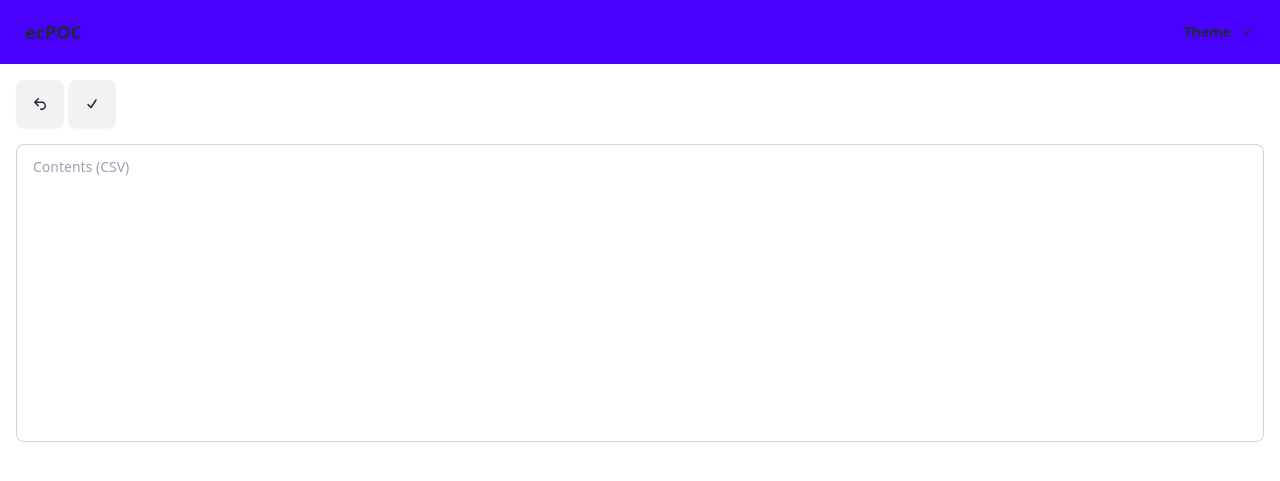
After one commit to jaymandz/ecertify-cert-gen-poc, a Flask app: page /certificates/1/csv in a window 1280 px wide. The commit adds this page. Shown: the top 481 px of the page. Run offline with Flask 3, Linux system fonts and the light colour scheme; tables that the repository leaves empty hold one stand-in row (values such as "Sample post"); some libraries are stand-ins or nearby versions.

Commit message:
Began work on adding certificate recipients via CSV file

```diff
--- a/blueprints/web/certificates.py
+++ b/blueprints/web/certificates.py
@@ -161,6 +161,17 @@ def update(id):
 def delete(id):
     return 'Under construction'
 
-@certificates_blueprint.post('/<int:id>/zip')
-def zip(id):
-    return 'Under construction'
+@certificates_blueprint.get('/<int:id>/csv')
+def recipients_csv_upload(id):
+    c = db.get_or_404(Certificate, id)
+    return render_template(
+        'certificates/recipients-csv.html',
+        title=f'Add recipients for certificate "{c.name}" through CSV',
+        certificate=c,
+    )
+
+@certificates_blueprint.post('/<int:id>/csv')
+def recipients_csv_store(id):
+    c = db.get_or_404(Certificate, id)
+    # TODO: Saving functionality
+    return redirect(url_for('certificates.show', id=c.id))
--- /dev/null
+++ b/templates/certificates/recipients-csv.html
@@ -0,0 +1,23 @@
+{% extends 'base/master.html' %}
+
+{% block content %}
+<div class="mb-4">
+    <div class="tooltip tooltip-right" data-tip="To certificate">
+        <a class="btn btn-square" role="button"
+          href="{{ url_for('certificates.show', id=certificate.id) }}">
+            {% include 'heroicons/arrow-uturn-left.svg' %}
+        </a>
+    </div>
+    <div class="tooltip tooltip-right" data-tip="Save">
+        <button class="btn btn-square" form="csvForm" type="submit">
+            {% include 'heroicons/check.svg' %}
+        </button>
+    </div>
+</div>
+
+<form action="{{ url_for('certificates.recipients_csv_store', id=certificate.id) }}"
+  class="flex flex-col space-y-2" id="csvForm" method="post">
+    <textarea required class="resize-none textarea textarea-bordered"
+      name="content" placeholder="Contents (CSV)" rows="10"></textarea>
+</form>
+{% endblock content %}
--- a/templates/certificates/show.html
+++ b/templates/certificates/show.html
@@ -23,7 +23,9 @@
         </a>
     </li>
     <li>
-        <a>Add recipients via CSV</a>
+        <a href="{{ url_for('certificates.recipients_csv_upload', id=certificate.id) }}">
+            Add recipients via CSV
+        </a>
     </li>
     <li>
         <a>Manage recipients as one batch</a>
```
